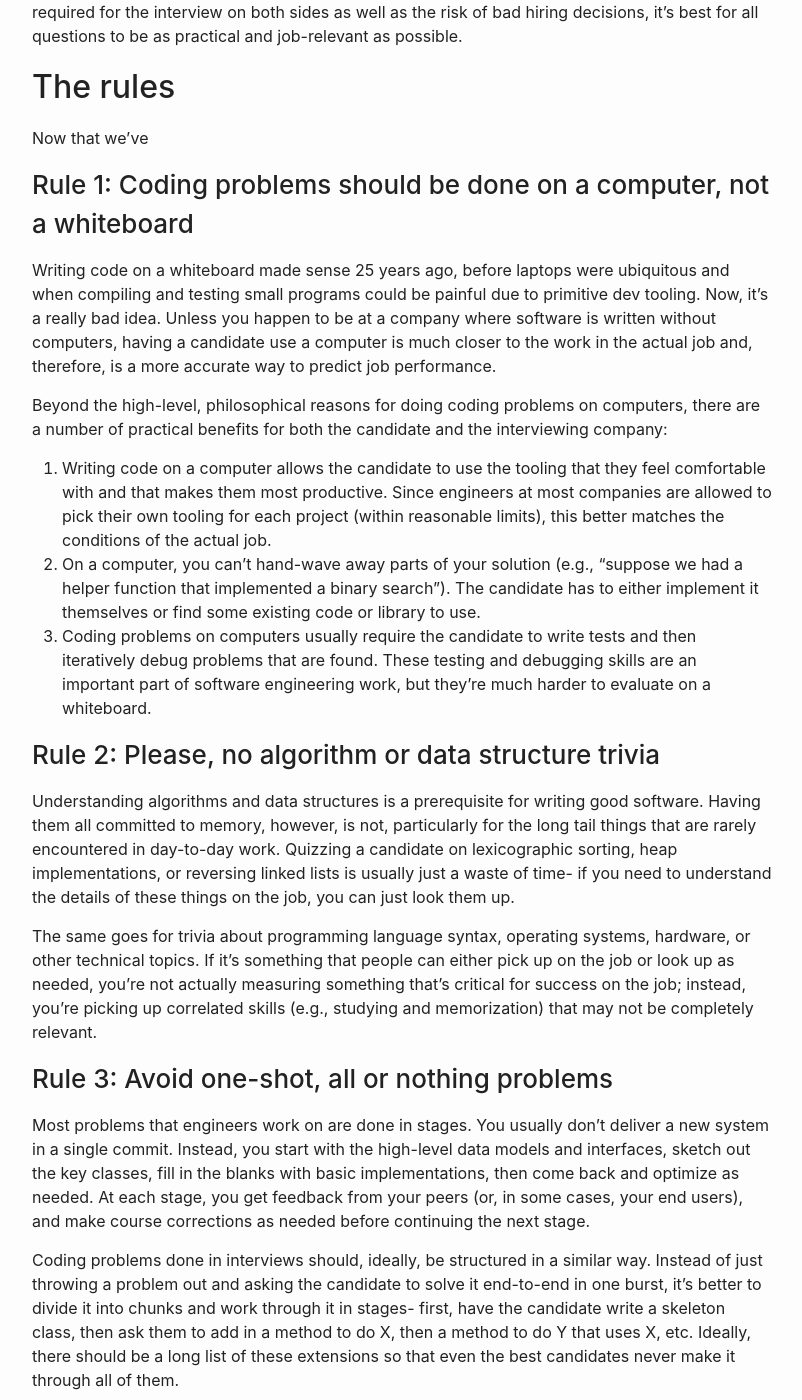
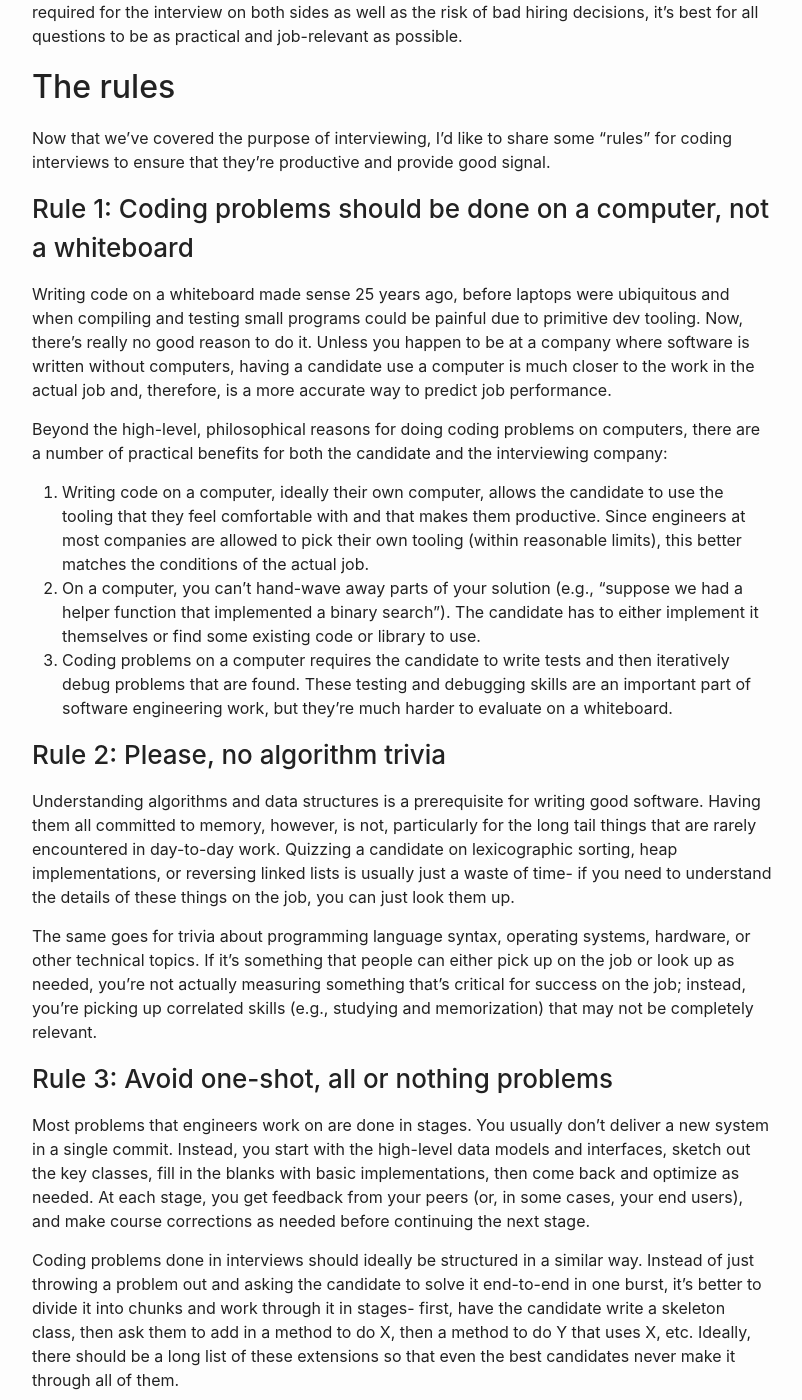
Before and after one commit to yolken/yolken-blog, a Jekyll site: the page built from site/_posts/2019-06-09-better-coding-interviews.md, in a window 1280 px wide and 1400 px high, scrolled down 644 px. Shown: the whole window, without its empty margins (238-1040 px from the left). Built offline with Jekyll 4.4.1, drawn with Linux system fonts in a browser that asks for light colours; some of the changed text lies outside the part shown.

Commit message:
Continue working on interviews post

```diff
--- a/site/_posts/2019-06-09-better-coding-interviews.md
+++ b/site/_posts/2019-06-09-better-coding-interviews.md
@@ -12,8 +12,8 @@ and talk about conducting better interviews from the interviewer perspective.
 ## Goals of an interview
 
 Before digging into the details, it's worth reviewing what the purpose of an interview is-
-figuring out whether a random person who you probably don't know much about (i.e., the candidate)
-is a good match for a specific position at your company (i.e., the job).
+figuring out whether a random person who you probably don't know much about (i.e., "the candidate")
+is a good match for a specific position at your company (i.e., "the job").
 
 The most reliable way to figure out whether the candidate is a match for the job is to
 observe them doing the job or, at least, doing activities that are as close as possible to the
@@ -30,31 +30,32 @@ questions to be as practical and job-relevant as possible.
 
 ## The rules
 
-Now that we've
+Now that we've covered the purpose of interviewing, I'd like to share some "rules" for coding
+interviews to ensure that they're productive and provide good signal.
 
 ### Rule 1: Coding problems should be done on a computer, not a whiteboard
 
 Writing code on a whiteboard made sense 25 years ago, before laptops were ubiquitous and
 when compiling and testing small programs could be painful due to primitive dev tooling.
-Now, it's a really bad idea. Unless you happen to be at a company where software
+Now, there's really no good reason to do it. Unless you happen to be at a company where software
 is written without computers, having a candidate use a computer is much closer to the work in the
 actual job and, therefore, is a more accurate way to predict job performance.
 
 Beyond the high-level, philosophical reasons for doing coding problems on computers, there are
 a number of practical benefits for both the candidate and the interviewing company:
 
-1. Writing code on a computer allows the candidate to use the tooling that they feel comfortable
-  with and that makes them most productive. Since engineers at most companies are allowed to pick
-  their own tooling for each project (within reasonable limits), this better matches the conditions
-  of the actual job.
+1. Writing code on a computer, ideally their own computer, allows the candidate to use the tooling
+  that they feel comfortable with and that makes them productive. Since engineers at most
+  companies are allowed to pick their own tooling (within reasonable limits), this better matches
+  the conditions of the actual job.
 2. On a computer, you can't hand-wave away parts of your solution (e.g., "suppose we had a helper
   function that implemented a binary search"). The candidate has to either implement it themselves
   or find some existing code or library to use.
-3. Coding problems on computers usually require the candidate to write tests and then iteratively
+3. Coding problems on a computer requires the candidate to write tests and then iteratively
   debug problems that are found. These testing and debugging skills are an important part of
   software engineering work, but they're much harder to evaluate on a whiteboard.
 
-### Rule 2: Please, no algorithm or data structure trivia
+### Rule 2: Please, no algorithm trivia
 
 Understanding algorithms and data structures is a prerequisite for writing good software. Having
 them all committed to memory, however, is not, particularly for the long tail things that are
@@ -76,7 +77,7 @@ the key classes, fill in the blanks with basic implementations, then come back a
 as needed. At each stage, you get feedback from your peers (or, in some cases, your end users), and
 make course corrections as needed before continuing the next stage.
 
-Coding problems done in interviews should, ideally, be structured in a similar way. Instead of
+Coding problems done in interviews should ideally be structured in a similar way. Instead of
 just throwing a problem out and asking the candidate to solve it end-to-end in one burst, it's
 better to divide it into chunks and work through it in stages- first, have the candidate write
 a skeleton class, then ask them to add in a method to do X, then a method to do Y that uses X, etc.
@@ -98,10 +99,52 @@ interview-specific benefits:
 
 ## Other approaches to more practical interviews
 
-Over the course of my career, I've seen other
+Over the course of my career, I've seen companies take other approaches to make their
+interviews better match real work. These are less common and a bit more controversial than
+the rules above, so I'm putting them in their own section.
 
 ### Mini-projects
 
-Instead of asking smaller, 45-60 minute questions, some companies
+Instead of asking a bunch of smaller, 45-60 minute technical questions, some companies have their
+candidates do a single "mini-project". The work is either done at home, before the interview,
+or for a couple of hours on site. Ideally, the candidate doesn't just submit their code but also
+gets a chance to present their work and discuss why they took the approaches that they did with
+their interviewers.
+
+I think these projects can be a good way to make interviews more realistic and give candidates
+a chance to show off their skills. On the other hand, when the project is done at home (as is
+usually the case), there's pressure to spend a lot of time on it, way more than the suggested
+amount, to make a good impression. This can be unfair for candidates who have full-time jobs
+and/or significant personal obligations outside of work.
 
 ### Pairing
+
+The idea here is to have the candidate pair with a member of the team instead of solving interview
+problems independently. The pair can work together on either made-up interview questions or,
+in some cases, actual project work for the company. Ideally, the company has hardware set up
+that's designed for pairing, i.e. two monitors, mice, and keyboards connected to a single computer.
+
+The advantages over standard, non-paired interviews are that:
+
+1. The interview better tests collaboration, a big part of practical software work, by forcing the
+  candidate to work directly with someone else.
+2. The interviewer can step in and help the candidate make progress when they get stuck.
+3. If the pairing is on actual project work, the interview can be a more realistic test of how
+  well the candidate will perform on the job.
+
+I think there are good intentions here. In practice, though, there are a number of issues I've
+seen with pairing interviews that make me have mixed feeling about them:
+
+1. If the company provides its own hardware, then the candidate might be forced to use a setup
+  that's not ideal for them.
+2. Often, there really isn't much pairing going on- the interviewer just watches the candidate solve
+  the question like in a normal, non-paired interview.
+3. If the pairing is on actual project work, then the candidate is basically being forced to do
+  unpaid work. Aside from the potential legal issues involved here, this can come across as
+  exploitative.
+
+## Concluding thoughts
+
+Interviews should measure how well candidates do on realistic problems under job-like constraints.
+Despite the common sense behind this, I still see companies routinely asking abstract, one-shot,
+whiteboard coding questions. Just don't do this- it's not the way to hire the best people.
```
